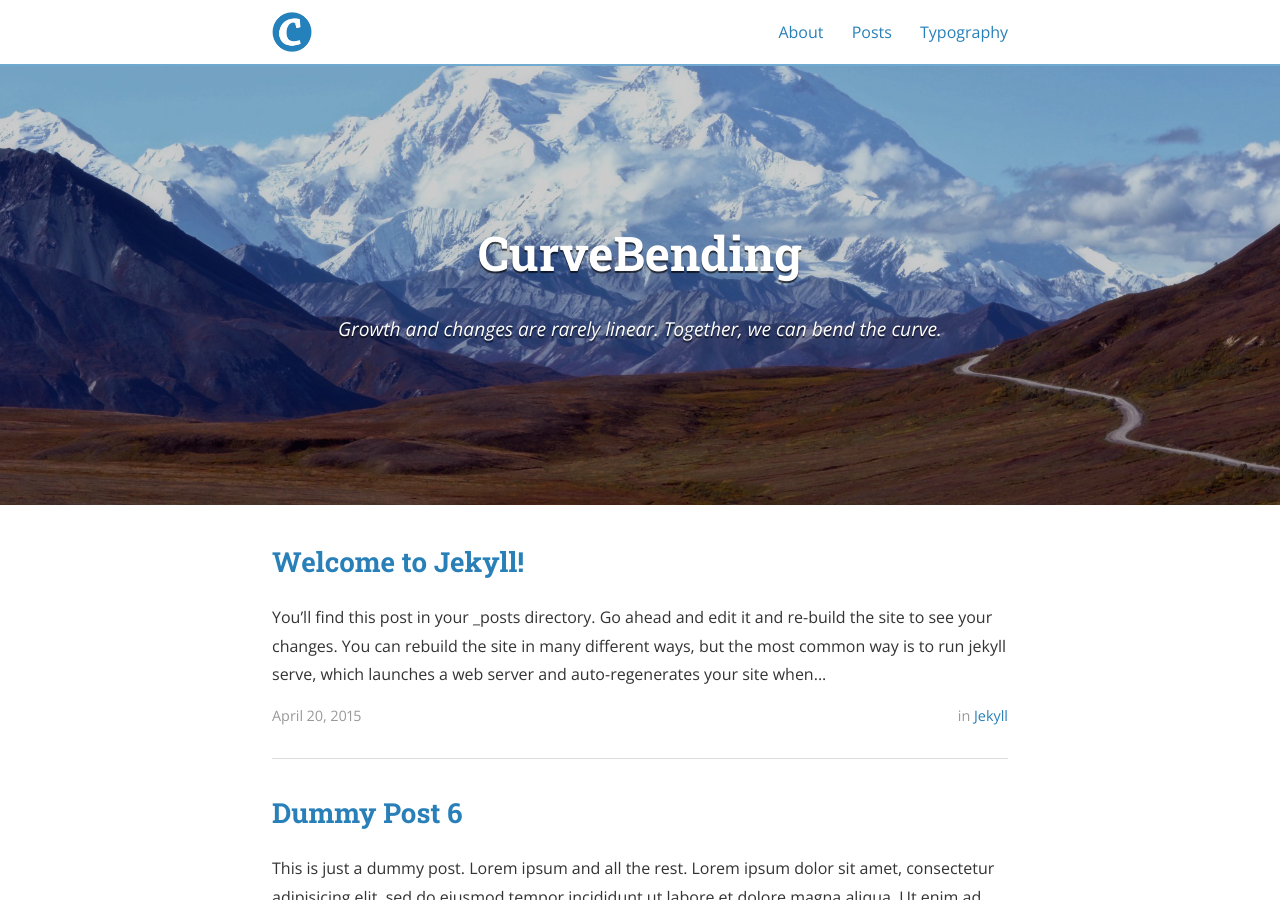
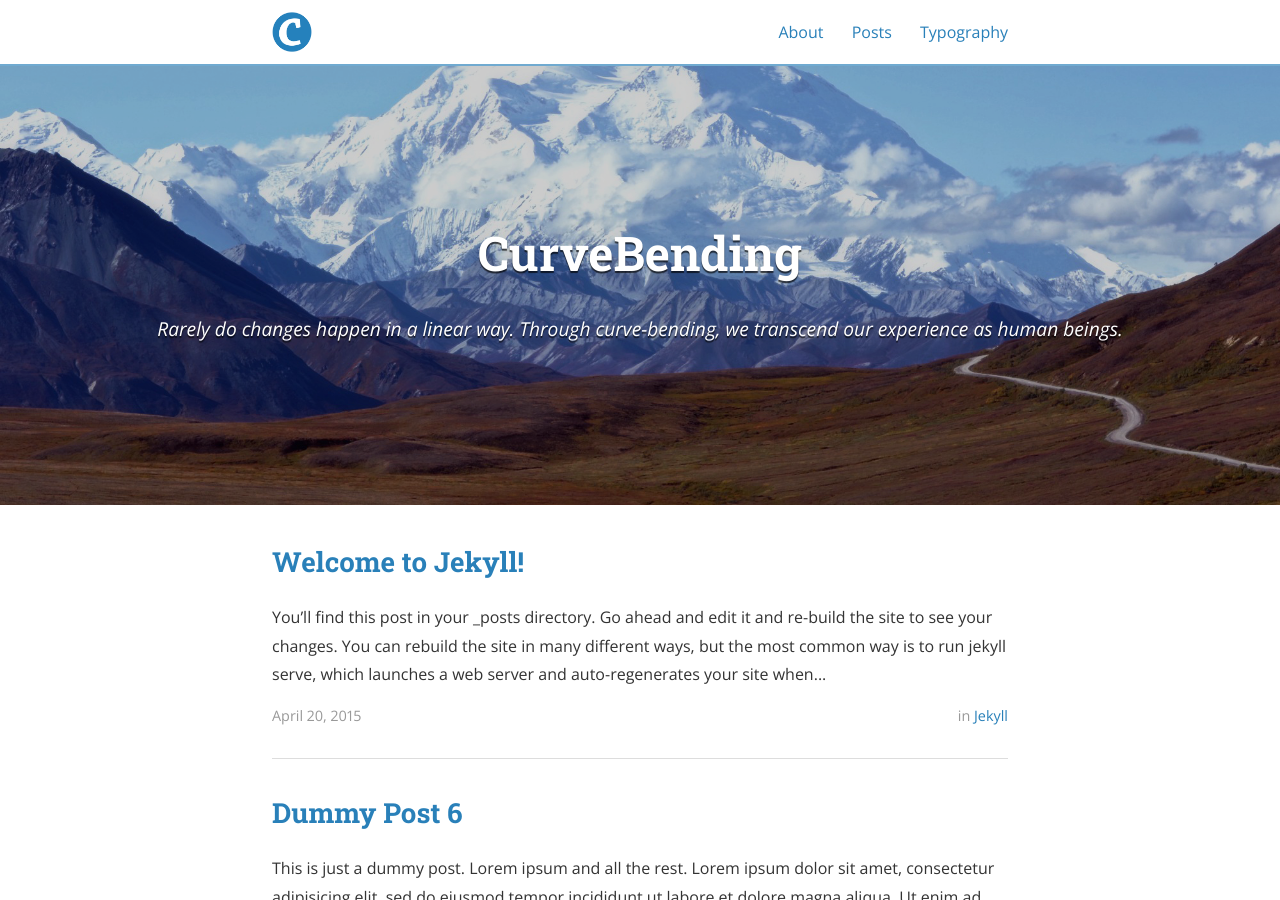
Before and after one commit to CurveBending/CurveBending.github.io, a Jekyll site: the page built from index.html, in a window 1280 px wide and 900 px high. Built offline with Jekyll 4.4.1, drawn with Linux system fonts in a browser that asks for light colours; nearby versions of some CDN libraries; the list of posts is cut into pages by our own code.

Commit message:
Update _config.yml

```diff
--- a/_config.yml
+++ b/_config.yml
@@ -10,7 +10,7 @@ exclude:
 
 # Site settings
 title: CurveBending
-subtitle: "Growth and changes are rarely linear. Together, we can bend the curve."
+subtitle: "Rarely do changes happen in a linear way. Through curve-bending, we transcend our experience as human beings."
 email: cecezhao9151@ gmail.com
 name: Cece Zhao
 description: >
```
